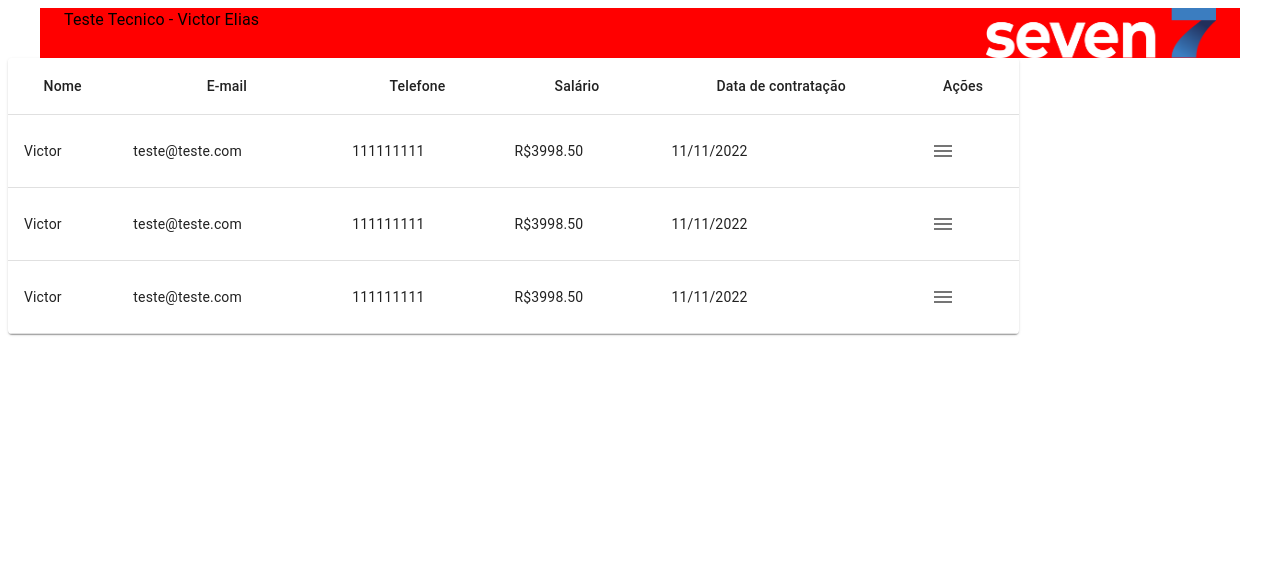
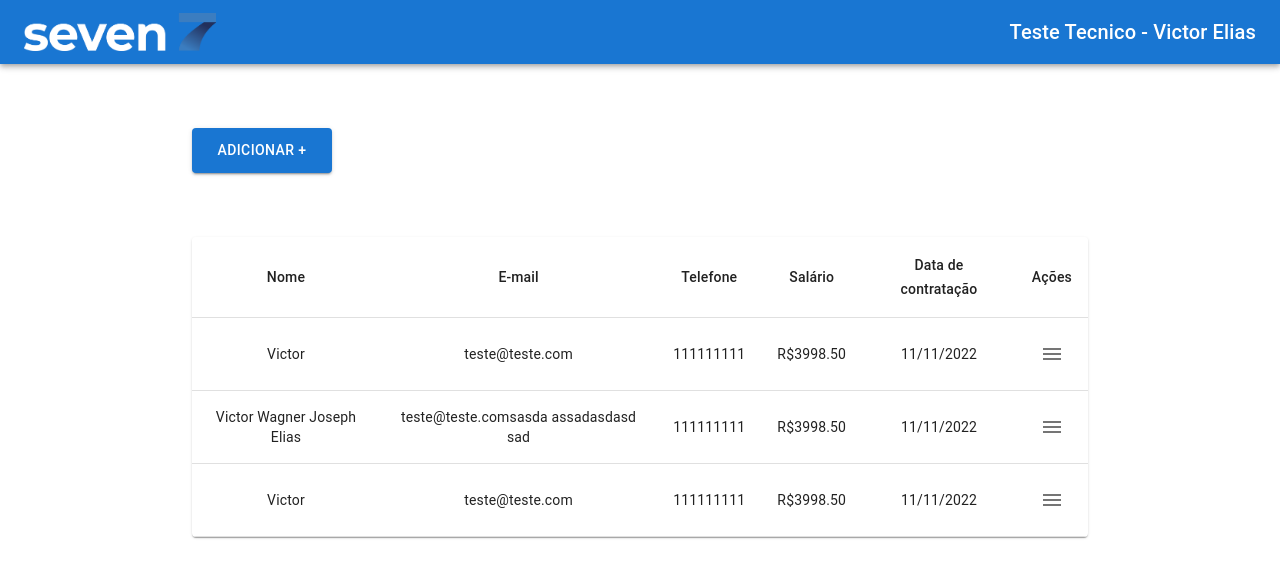
Before and after one commit to svvictorelias/sevenINC, a React (Vite) app: page / in a window 1280 px wide. Shown: the top 578 px of the page. Built offline with nearby package versions, Linux system fonts and the light colour scheme.

Commit message:
Feat: Iniciando estilos e modais

```diff
--- a/src/App.tsx
+++ b/src/App.tsx
@@ -1,5 +1,6 @@
 import Header from "./components/header";
 import Home from "./pages/home";
+import './Global.css'
 
 function App() {
   return (
--- /dev/null
+++ b/src/Global.css
@@ -0,0 +1,5 @@
+body{
+  padding: 0;
+  margin: 0;
+  box-sizing: border-box;
+}
--- /dev/null
+++ b/src/components/formModal/index.tsx
@@ -0,0 +1,125 @@
+import { Formik, Field, Form, ErrorMessage } from 'formik';
+import * as Yup from 'yup';
+import SendIcon from '@mui/icons-material/Send';
+import ArrowBackIcon from '@mui/icons-material/ArrowBack';
+import { Button, Grid, Modal, Paper, TextField } from '@mui/material';
+const FormModal = ({ open, onClose }) => {
+  const paperStyle = {
+    overflow:'auto',
+    position: 'absolute',
+    top: '50%',
+    left: '50%',
+    transform: 'translate(-50%, -50%)',
+    width: 350,
+    height: 430,
+    padding: '48px',
+    boxShadow: '4px 4px 4px #22305A05',
+  };
+  const initialValues = {
+    nome: '',
+    email: '',
+    telefone: '',
+    salario: '',
+    dataContratacao: ''
+  };
+  const validationSchema = Yup.object().shape({
+    nome: Yup.string().min(3, 'Minimo 3 letras').required('Campo obrigatório'),
+    email: Yup.string().email('Email invalido').required('Campo obrigatório'),
+    telefone: Yup.number()
+      .typeError('Telefone Invalido')
+      .required('Campo obrigatório'),
+    salario: Yup.number()
+      .typeError('Salario Invalido')
+      .required('Campo obrigatório'),
+    dataContratacao: Yup.date()
+      .typeError('Data Invalido')
+      .required('Campo obrigatório')
+  });
+  const onSubmit = (values, props) => {
+    console.log(values);
+    console.log(props);
+  };
+  return (
+    <Modal open={open} onClose={onClose}>
+      <Paper style={paperStyle}>
+        <Formik
+          initialValues={initialValues}
+          validationSchema={validationSchema}
+          onSubmit={onSubmit}
+        >
+          {props => (
+            <Form>
+              <Grid container spacing={2}>
+              Nome
+              <Field
+                as={TextField}
+                fullWidth
+                name="nome"
+                placeholder="Insira o nome"
+                helperText={<ErrorMessage name="nome" />}
+              />
+              Email
+              <Field
+                as={TextField}
+                fullWidth
+                name="email"
+                placeholder="Insira o Email"
+                helperText={<ErrorMessage name="email" />}
+              />
+              Número de Telefone
+              <Field
+                as={TextField}
+                fullWidth
+                name="telefone"
+                placeholder="Insira o telefone"
+                helperText={<ErrorMessage name="telefone" />}
+              />
+              <div style={{}}>
+                Salário(R$)
+                <Field
+                  as={TextField}
+                  fullWidth
+                  name="salario"
+                  type="number"
+                  placeholder="Insira o salário"
+                  helperText={<ErrorMessage name="salario" />}
+                />
+                Data de Contratação
+                <Field
+                  as={TextField}
+                  fullWidth
+                  type="date"
+                  name="dataContratacao"
+                  helperText={<ErrorMessage name="dataContratacao" />}
+                />
+              </div>
+              <Grid item xs={6}>
+                <Button
+                  sx={{ width: '100%' }}
+                  variant="outlined"
+                  startIcon={<ArrowBackIcon />}
+                  onClick={onClose}
+                >
+                  Voltar
+                </Button>
+              </Grid>
+              <Grid item xs={6}>
+                <Button
+                  type="submit"
+                  sx={{ width: '100%' }}
+                  variant="contained"
+                  endIcon={<SendIcon />}
+                >
+                  Cadastrar
+                </Button>
+              </Grid>
+              </Grid>
+            </Form>
+          )}
+        </Formik>
+      </Paper>
+    </Modal>
+  );
+};
+
+export default FormModal;
--- a/src/components/header/index.tsx
+++ b/src/components/header/index.tsx
@@ -1,31 +1,23 @@
-import { Box, Toolbar, Typography } from '@mui/material'
-import { Container } from '@mui/system'
-import React from 'react'
-import LogoSeven from '../../assets/images/logoSeven.png'
+import { AppBar, Box, Link, Toolbar, Typography } from '@mui/material';
+import LogoSeven from '../../assets/images/logoSeven.png';
 
 const Header = () => {
   return (
-    <Container sx={{
-      height: 50,
-      width: 1,
-      bgcolor:'red',
-      display: 'flex',
-      flexDirection: 'row',
-      justifyContent: 'space-between'
-      }}>
-        <Typography>
-          Teste Tecnico - Victor Elias
+    <AppBar position="relative">
+      <Toolbar sx={{ justifyContent: 'space-between' }}>
+        <img src={LogoSeven} style={{ width: '12rem' }} />
+        <Typography variant="h6">
+          <Link
+            sx={{ textDecoration: 'none', color: 'white' }}
+            target="_blank"
+            href="https://www.linkedin.com/in/svvictorelias/"
+          >
+            Teste Tecnico - Victor Elias
+          </Link>
         </Typography>
-      <Box
-      component='img'
-        sx={{
-          width: 1/5
-        }}
-       src={LogoSeven} alt="LogoMarca empresa Seven Proteção" />
-    </Container>
-    // <header>
-    // </header>
-  )
-}
+      </Toolbar>
+    </AppBar>
+  );
+};
 
-export default Header
+export default Header;
--- a/src/components/tableEmployees/index.tsx
+++ b/src/components/tableEmployees/index.tsx
@@ -15,9 +15,13 @@ import TableHead from '@mui/material/TableHead';
 import TablePagination from '@mui/material/TablePagination';
 import TableRow from '@mui/material/TableRow';
 import { useState } from 'react';
+import FormModal from '../formModal';
 
 const TableEmployees = () => {
+
   const [visibleButton, setVisibleButton] = useState<null | HTMLElement>(null);
+
+
 
   const handleClick = (event: React.MouseEvent<HTMLButtonElement>) => {
     setVisibleButton(event.currentTarget);
@@ -48,8 +52,8 @@ const TableEmployees = () => {
     },
     {
       id: 2,
-      nome: 'Victor',
-      email: 'teste@teste.com',
+      nome: 'Victor Wagner Joseph Elias',
+      email: 'teste@teste.comsasda assadasdasd sad',
       telefone: '111111111',
       salario: 'R$3998.50',
       dataContratacao: '11/11/2022'
@@ -64,7 +68,8 @@ const TableEmployees = () => {
     }
   ];
   return (
-    <Paper sx={{ width: '80%', overflow: 'hidden' }}>
+    <Paper sx={{ width: '100%', overflow: 'hidden' }}>
+
       <TableContainer sx={{ maxHeight: 440 }}>
         <Table stickyHeader>
           <TableHead>
@@ -79,12 +84,12 @@ const TableEmployees = () => {
           <TableBody>
             {rows.map(item => (
               <TableRow key={item.id}>
-                <TableCell>{item.nome}</TableCell>
-                <TableCell>{item.email}</TableCell>
-                <TableCell>{item.telefone}</TableCell>
-                <TableCell>{item.salario}</TableCell>
-                <TableCell>{item.dataContratacao}</TableCell>
-                <TableCell>
+                <TableCell align='center'>{item.nome}</TableCell>
+                <TableCell align='center'>{item.email}</TableCell>
+                <TableCell align='center'>{item.telefone}</TableCell>
+                <TableCell align='center'>{item.salario}</TableCell>
+                <TableCell align='center'>{item.dataContratacao}</TableCell>
+                <TableCell align='center'>
                   <>
                   <IconButton onClick={handleClick}>
                     <MenuIcon />
--- a/src/pages/employees/index.tsx
+++ b/src/pages/employees/index.tsx
@@ -1,10 +1,21 @@
-import React from 'react'
+import { Box, Button } from '@mui/material'
+import React, { useState } from 'react'
+import FormModal from '../../components/formModal'
 import TableEmployees from '../../components/tableEmployees'
 
 const Employees = () => {
+  const [isOpen, setIsOpen] = useState<boolean>(false)
+  const handleOpenModal = () =>setIsOpen(true)
+  const handleCloseModal = () =>setIsOpen(false)
   return (
-    <div>
-      <TableEmployees/>
+    <div style={{width:'100%'}}>
+      <FormModal open={isOpen} onClose={handleCloseModal}/>
+      <Box sx={{display:'flex', margin:'64px 15%'}}>
+        <Button sx={{width:'140px', height:'45px'}} variant="contained" onClick={handleOpenModal}>Adicionar +</Button>
+      </Box>
+      <Box sx={{display:'flex', margin:'64px 15%'}}>
+          <TableEmployees/>
+        </Box>
     </div>
   )
 }
```
Also changed, not shown: src/pages/home/index.tsx (+5 -5 lines).
